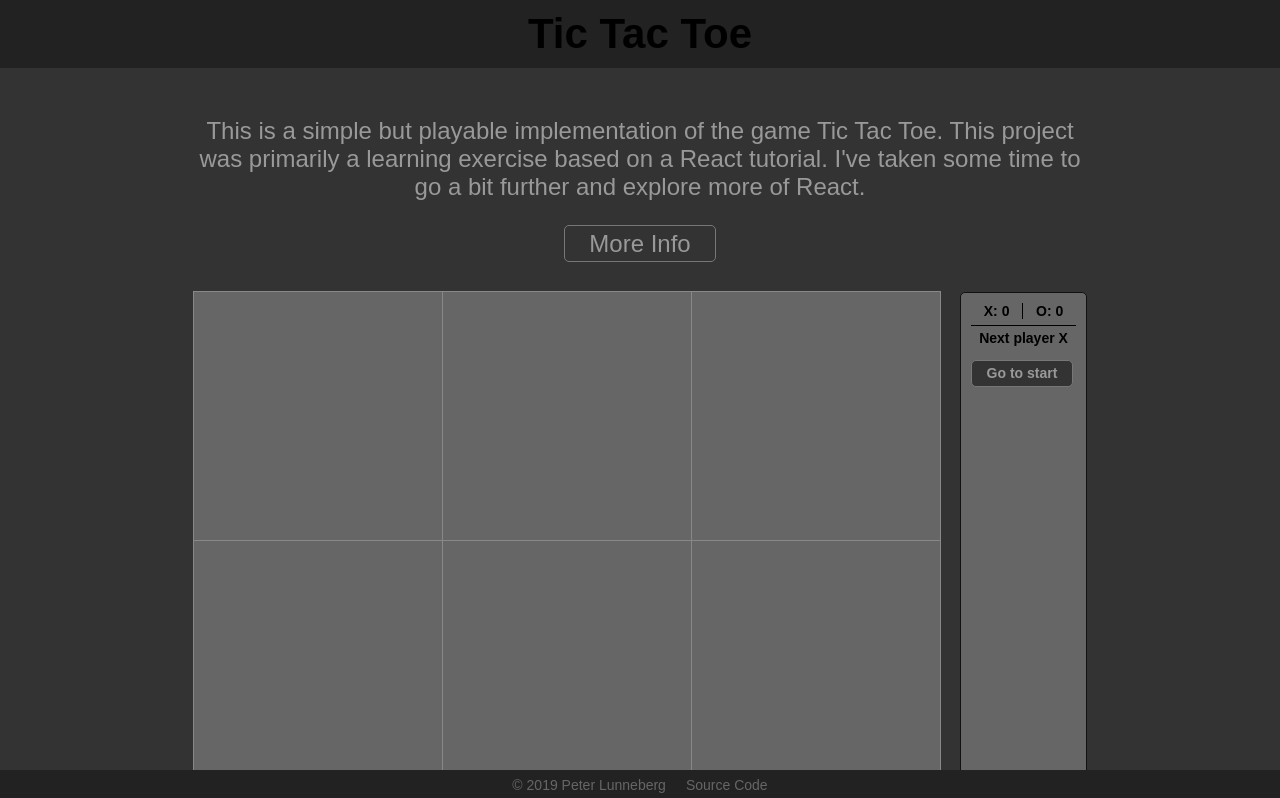
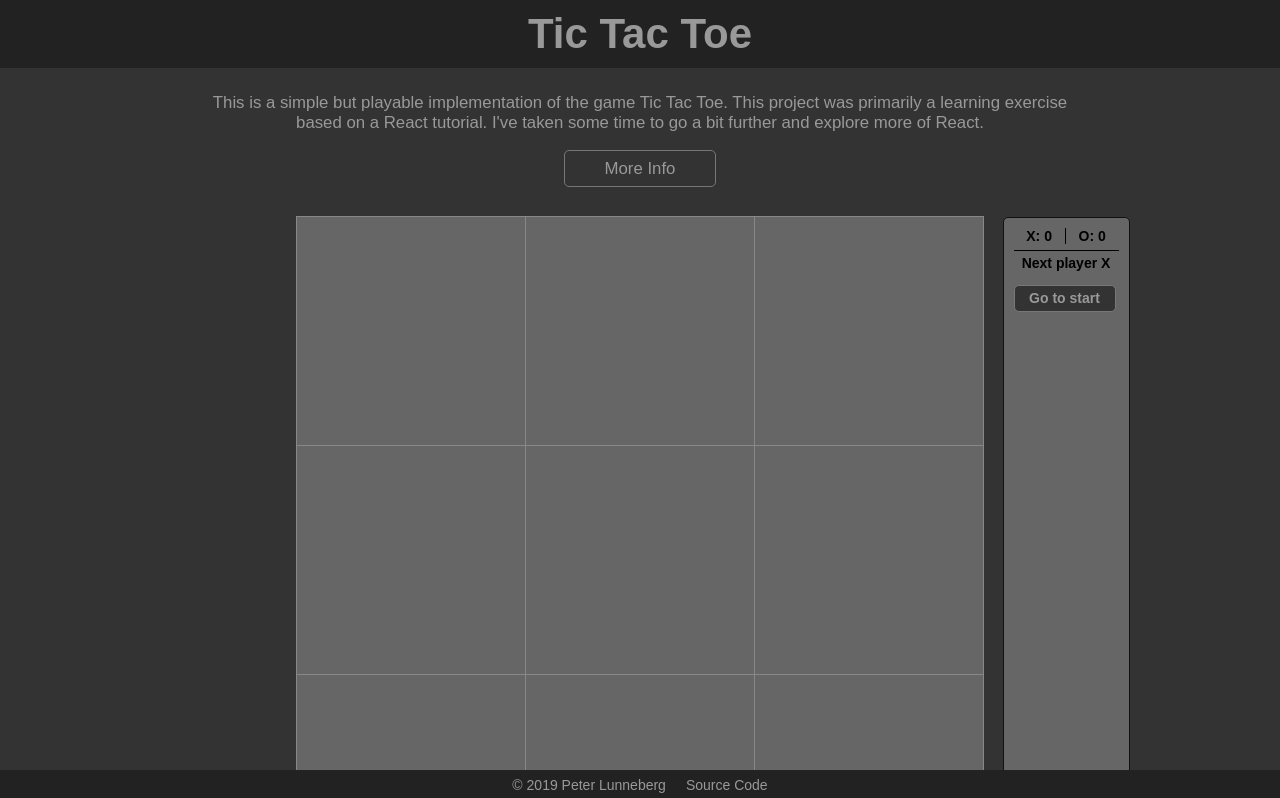
Before and after one commit to nemesisx00/tic-tac-toe, a React (Create React App) app: page / in a window 1280 px wide. Shown: the top 798 px of the page. Built offline with nearby package versions, Linux system fonts and the light colour scheme.

Commit message:
Tweaked the colors for the header and footer. Reduced the size of the full-size squares to better fit a 1080p sized display.

```diff
--- a/src/css/board.css
+++ b/src/css/board.css
@@ -23,6 +23,11 @@ div.button
 	flex-flow: row nowrap;
 	justify-content: center;
 	margin-top: 30px;
+}
+
+.game .game-board
+{
+	margin-left: 145px;
 }
 
 .game-info
@@ -60,10 +65,10 @@ div.button
 .square
 {
 	float: left;
-	width: 250px;
-	height: 250px;
-	line-height: 250px;
-	font-size: 250px;
+	width: 230px;
+	height: 230px;
+	line-height: 230px;
+	font-size: 230px;
 	font-weight: bold;
 	padding: 0;
 	margin-top: -1px;
--- a/src/css/index.css
+++ b/src/css/index.css
@@ -41,7 +41,7 @@ body
 	width: 100%;
 	height: 30px;
 	line-height: 30px;
-	color: #666;
+	color: #999;
 	background-color: #222;
 }
 
@@ -67,6 +67,7 @@ body
 	font-size: 3em;
 	font-weight: bold;
 	text-align: center;
+	color: #999;
 	background-color: #222;
 }
 
@@ -77,9 +78,11 @@ body
 	max-width: 900px;
 	text-align: center;
 
-	font-size: 24px;
+	font-size: 1.2em;
 	color: #999;
 }
+
+#introduction p:first-child { margin-top: 0; }
 
 #introduction .button
 {
```
